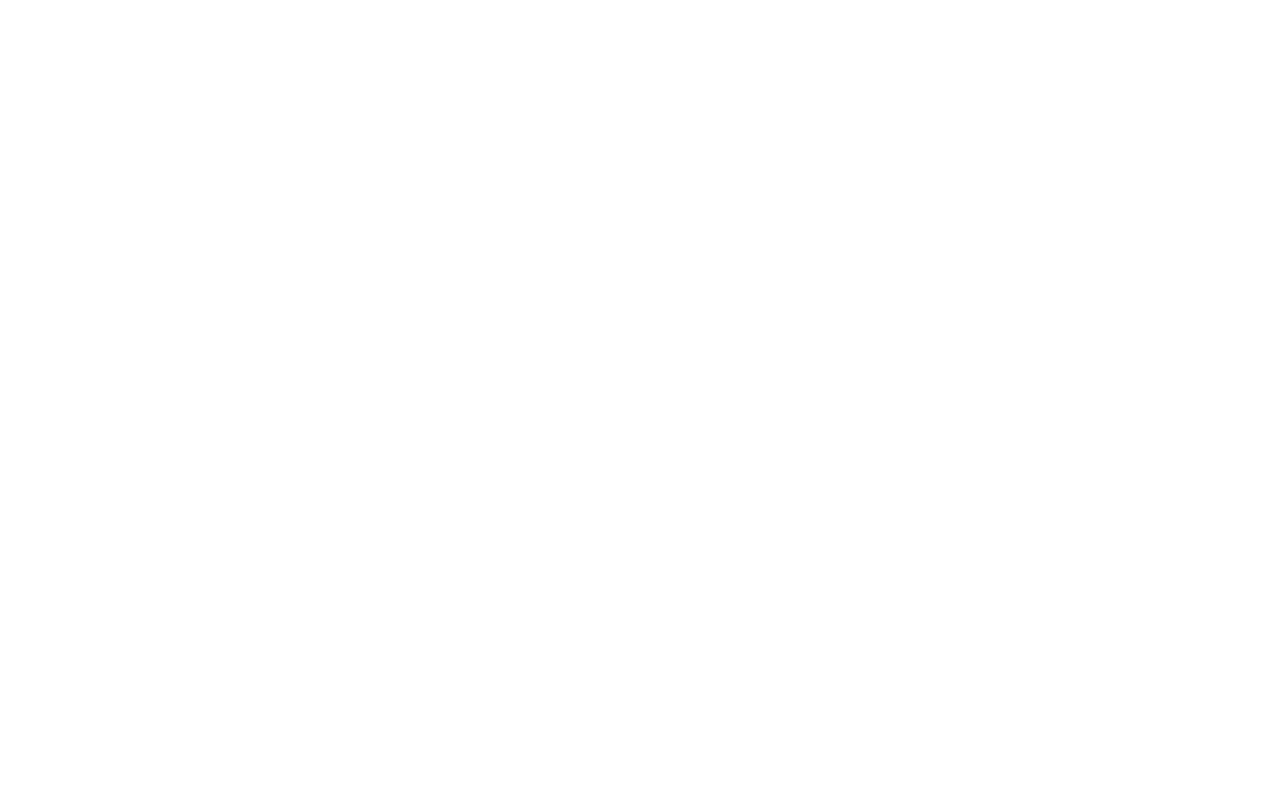
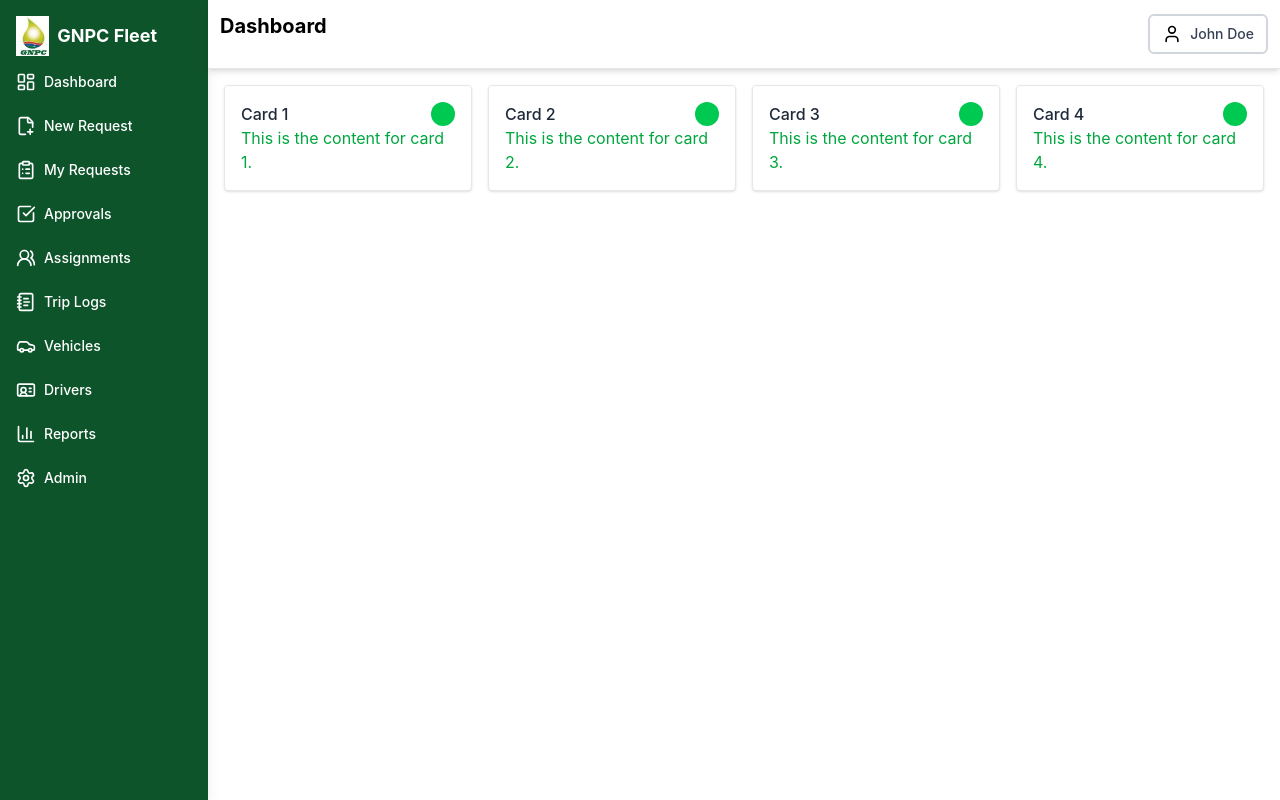
Before and after one commit to ChristineMendy22/Gnpc_fleet_management, a React (Vite) app in the folder client/: page /dashboard in a window 1280 px wide. Before the commit this address had no page. Built offline with nearby package versions, Linux system fonts and the light colour scheme.

Commit message:
updated the table styles

```diff
--- a/client/src/App.jsx
+++ b/client/src/App.jsx
@@ -4,6 +4,7 @@
 import MyRequests from './Pages/MyRequests'
 import NewRequests from './Pages/CreateRequest'
 import Approval from './Pages/Approval'
+import Dashboard from './Pages/Dashboard'
 
 function App() {
 
@@ -12,6 +13,7 @@
     <Router>
       <Routes>
         <Route path="/" element={<Index />} />
+        <Route path="/dashboard" element={<Dashboard />} />
         <Route path="/login" element={<LoginPage />} />
         <Route path='/request-vehicle' element={<MyRequests/>}/>
         <Route path='/create-request' element={<NewRequests/>}/>
--- /dev/null
+++ b/client/src/Pages/Dashboard.jsx
@@ -0,0 +1,48 @@
+import AppLayout from "../layout/AppLayout"
+
+const Dashboard = () => {
+  return (
+    <AppLayout title="Dashboard">
+      <div className="grid grid-cols-1 md:grid-cols-2 lg:grid-cols-4 gap-4">
+        <div className="bg-white p-4 shadow rounded border border-gray-200 *:hover:bg-gray-100 transition-colors duration-300">
+            <div className="flex justify-between items-start">
+                <h3 className="text-md font-medium text-gray-800">Card 1</h3>
+                <div className="w-6 h-6 rounded-full bg-green-500 flex items-center justify-center text-green-500">
+                    <i className="ti ti-car" aria-hidden="true"></i>
+                </div>
+            </div>
+            <p className="text-green-600">This is the content for card 1.</p>
+        </div>
+        <div className="bg-white p-4 shadow rounded border border-gray-200 *:hover:bg-gray-100 transition-colors duration-300">
+          <div className="flex justify-between items-start">
+            <h3 className="text-md font-medium text-gray-800">Card 2</h3>
+            <div className="w-6 h-6 rounded-full bg-green-500 flex items-center justify-center text-green-500">
+              <i className="ti ti-car" aria-hidden="true"></i>
+            </div>
+          </div>
+          <p className="text-green-600">This is the content for card 2.</p>
+        </div>
+        <div className="bg-white p-4 shadow rounded border border-gray-200 *:hover:bg-gray-100 transition-colors duration-300">
+          <div className="flex justify-between items-start">
+            <h3 className="text-md font-medium text-gray-800">Card 3</h3>
+            <div className="w-6 h-6 rounded-full bg-green-500 flex items-center justify-center text-green-500">
+              <i className="ti ti-car" aria-hidden="true"></i>
+            </div>
+          </div>
+          <p className="text-green-600">This is the content for card 3.</p>
+        </div>
+        <div className="bg-white p-4 shadow rounded border border-gray-200 *:hover:bg-gray-100 transition-colors duration-300">
+          <div className="flex justify-between items-start">
+            <h3 className="text-md font-medium text-gray-800">Card 4</h3>
+            <div className="w-6 h-6 rounded-full bg-green-500 flex items-center justify-center text-green-500">
+              <i className="ti ti-car" aria-hidden="true"></i>
+            </div>
+          </div>
+          <p className="text-green-600">This is the content for card 4.</p>
+        </div>
+      </div>
+    </AppLayout>
+  )
+}
+
+export default Dashboard
--- a/client/src/Pages/MyRequests.jsx
+++ b/client/src/Pages/MyRequests.jsx
@@ -55,6 +55,7 @@
               <Plus /> Add Request
             </button>
           </div>
+          <div className="shadow overflow-hidden border-b border-gray-200 sm:rounded-lg mb-4">
             <table className="min-w-full divide-y divide-gray-200 border border-gray-200">
               <thead className="bg-gray-50">
                 <tr>
@@ -82,6 +83,7 @@
               </tbody>
             </table>
           </div>
+        </div>
       </AppLayout>
     </div>
   )
--- a/client/src/components/RequestApproval.jsx
+++ b/client/src/components/RequestApproval.jsx
@@ -12,7 +12,7 @@
     ]
   return (
     <div className="bg-white my-6">
-        <div className="flex items-center gap-4 mb-4">
+        <div className="flex items-center gap-4">
             {/* <input
                 type="text"
                 id="search"
@@ -46,22 +46,23 @@
                 <option value="Toyota">Toyota</option>
             </select>
         </div>
-        <table className="min-w-full divide-y divide-gray-200 border border-gray-200">
+        <div className="mt-8 shadow overflow-hidden border-b border-gray-200 sm:rounded-lg mb-4">
+            <table className="min-w-full divide-y divide-gray-200 border border-gray-200">
             <thead className="bg-gray-50">
                 <tr>
-                    <th className="border-y border-gray-300 p-2 text-sm font-medium text-gray-700">Request ID</th>
-                    <th className="border-y border-gray-300 p-2 text-sm font-medium text-gray-700">Staff Name</th>
-                    <th className="border-y border-gray-300 p-2 text-sm font-medium text-gray-700">Department</th>
-                    <th className="border-y border-gray-300 p-2 text-sm font-medium text-gray-700">Vehicle Type</th>
-                    <th className="border-y border-gray-300 p-2 text-sm font-medium text-gray-700">Purpose</th>
-                    <th className="border-y border-gray-300 p-2 text-sm font-medium text-gray-700">Status</th>
-                    <th className="border-y border-gray-300 p-2 text-sm font-medium text-gray-700">Actions</th>
+                    <th scope="col" className="px-6 py-3 text-left text-xs font-medium text-gray-500 uppercase tracking-wider">Request ID</th>
+                    <th scope="col" className="px-6 py-3 text-left text-xs font-medium text-gray-500 uppercase tracking-wider">Staff Name</th>
+                    <th scope="col" className="px-6 py-3 text-left text-xs font-medium text-gray-500 uppercase tracking-wider">Department</th>
+                    <th scope="col" className="px-6 py-3 text-left text-xs font-medium text-gray-500 uppercase tracking-wider">Vehicle Type</th>
+                    <th scope="col" className="px-6 py-3 text-left text-xs font-medium text-gray-500 uppercase tracking-wider">Purpose</th>
+                    <th scope="col" className="px-6 py-3 text-left text-xs font-medium text-gray-500 uppercase tracking-wider">Status</th>
+                    <th scope="col" className="px-6 py-3 text-left text-xs font-medium text-gray-500 uppercase tracking-wider">Actions</th>
                 </tr>
             </thead>
              <tbody className="bg-white divide-y divide-gray-200">
                 {/* Table rows would go here */}
                 {REQUESTAPPROVALS.map((request, index) => (
-                    <tr key={index} className="border-b border-gray-300">
+                    <tr key={index}>
                         <td className="px-6 py-4 whitespace-nowrap text-sm text-gray-500">{request.requestId}</td>
                         <td className="px-6 py-4 whitespace-nowrap text-sm text-gray-500">{request.staffName}</td>
                         <td className="px-6 py-4 whitespace-nowrap text-sm text-gray-500">{request.department}</td>
@@ -80,7 +81,7 @@
                 ))}
             </tbody>
         </table>
-
+        </div>
     </div>
   )
 }
```
Lines whose indentation alone changed are shown as unchanged.
